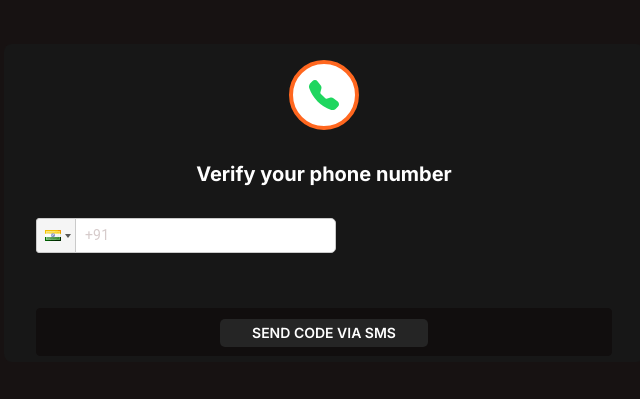
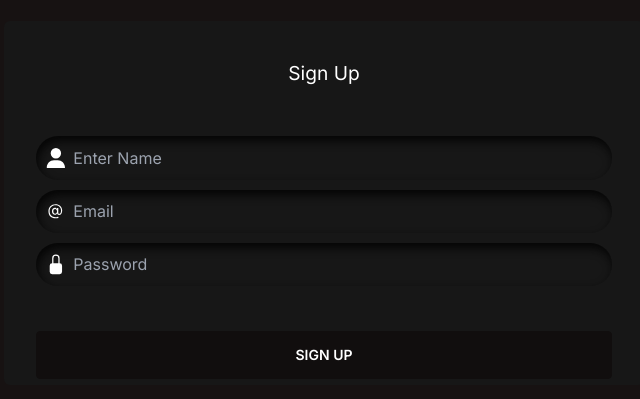
Before and after one commit to atulsingh369/esm-community, a Next.js app: page /Register in a window 1280 px wide. Shown: the part 197-596 px from the top of the page, without its empty margins (316-956 px from the left). Built offline with nearby package versions, Linux system fonts and the light colour scheme.

Commit message:
Updated UI

```diff
--- a/components/Navbar.jsx
+++ b/components/Navbar.jsx
@@ -17,7 +17,7 @@ const Navbar = () => {
     if (e.target.checked) {
       setTheme("light");
     } else {
-      setTheme("forest");
+			setTheme("forest");
     }
   };
 
--- a/package.json
+++ b/package.json
@@ -24,6 +24,7 @@
     "react-hot-toast": "^2.4.1",
     "react-icons": "^4.9.0",
     "react-phone-input-2": "^2.15.1",
+    "react-phone-number-input": "^3.2.25",
     "react-redux": "^8.0.5",
     "react-router-dom": "^6.11.2",
     "react-toastify": "^9.1.3",
--- a/src/app/Register/page.js
+++ b/src/app/Register/page.js
@@ -1,34 +1,51 @@
 "use client";
 import { useRouter } from 'next/navigation';
-import { useState } from "react";
+import { useEffect, useState } from "react";
 import { ToastContainer, toast } from "react-toastify";
 import "react-toastify/dist/ReactToastify.css";
-import { doc, setDoc } from "firebase/firestore";
-import { RecaptchaVerifier, signInWithPhoneNumber, createUserWithEmailAndPassword, sendEmailVerification, updateProfile } from "firebase/auth";
+import { doc, onSnapshot, setDoc, updateDoc } from "firebase/firestore";
+import { onAuthStateChanged, sendEmailVerification, updateProfile } from "firebase/auth";
+import { RecaptchaVerifier, signInWithPhoneNumber, createUserWithEmailAndPassword } from "firebase/auth";
 import { db, auth } from "../config";
 import { setUser } from "../../store";
+import Details from "./Details/page"
 import { BsFillShieldLockFill, BsTelephoneFill } from "react-icons/bs";
 import { CgSpinner } from "react-icons/cg";
 import OtpInput from "otp-input-react";
-import PhoneInput from "react-phone-input-2";
-import "react-phone-input-2/lib/style.css";
+import 'react-phone-number-input/style.css'
+import PhoneInput from 'react-phone-number-input'
 import { useDispatch } from 'react-redux';
 import { FaServicestack } from "react-icons/fa";
 import { GiField } from "react-icons/gi";
 import { BsFillTelephoneForwardFill } from "react-icons/bs";
 import { BiCurrentLocation } from "react-icons/bi";
 
-const RegisterForm = (props) => {
+const RegisterForm = () => {
 	const router = useRouter();
 	const [loading, setLoading] = useState(false);
 	// const dispatch = useDispatch();
 
 	const [otp, setOtp] = useState("");
-	const [ph, setPh] = useState("");
+	const [value, setValue] = useState()
 	const [showOTP, setShowOTP] = useState(false);
+	const [curUser, setCurUser] = useState({
+		email: "",
+		password: "",
+	});
+	const [data, setData] = useState([]);
+	const [showDetail, setShowDetail] = useState(false);
+	const [emailPass, setEmailPass] = useState(false);
 
-	const [showDetail, setShowDetail] = useState(false)
+	// useEffect(() => {
+	// 	const unSub = onSnapshot(doc(db, "users", curUser.email), (doc) => {
+	// 		doc.exists() && setData(doc.data());
+	// 	});
 
+	// 	return () => {
+	// 		unSub();
+	// 		setLoading(false);
+	// 	};
+	// }, []);
 
 	const onCaptchVerify = () => {
 		if (!window.recaptchaVerifier) {
@@ -52,19 +69,21 @@ const RegisterForm = (props) => {
 
 		const appVerifier = window.recaptchaVerifier;
 
-		const formatPh = "+" + ph;
+		const formatPh = "+" + value;
 
 		await signInWithPhoneNumber(auth, formatPh, appVerifier)
 			.then((confirmationResult) => {
 				window.confirmationResult = confirmationResult;
 				setLoading(false);
+				setTimeout(() => {
 					setShowOTP(true);
+				}, 1000);
 				toast.success("OTP sent successfully!");
 			})
 			.catch((error) => {
 				toast.error(error);
 				setLoading(false);
-				setPh("");
+				setValue("");
 			});
 	}
 
@@ -73,15 +92,12 @@ const RegisterForm = (props) => {
 		window.confirmationResult
 			.confirm(otp)
 			.then(async (res) => {
+				await updateDoc(doc(db, "users", curUser.email), {
+					phnNo: value,
+				});
+				setShowDetail(true)
 				toast.success("Verified");
 				setLoading(false);
-				console.log(res.user);
-				await setDoc(doc(db, "request", res.user.phoneNumber), {
-					uid: res.user.uid,
-					phoneNumber: res.user.phoneNumber,
-				});
-				// dispatch(setUser(res.user));
-				setShowDetail(true)
 			})
 			.catch((err) => {
 				toast.error(err);
@@ -89,9 +105,162 @@ const RegisterForm = (props) => {
 			});
 	}
 
+	const signUp = async () => {
+		setLoading(true);
+		if (!curUser.email || !curUser.password || !curUser.name) {
+			toast.error("Enter Required Details");
+			setCurUser({
+				name: "",
+				email: "",
+				password: "",
+			});
+
+			setLoading(false);
+			return;
+		}
+		try {
+			const credential = await createUserWithEmailAndPassword(
+				auth,
+				curUser.email,
+				curUser.password
+			);
+			const res = credential.user;
+			await updateProfile(res, {
+				displayName: curUser.name,
+			});
+			await sendEmailVerification(res);
+			await setDoc(doc(db, "users", res.email), {
+				uid: res.uid,
+				displayName: res.displayName,
+				email: res.email,
+			});
+			setCurUser({
+				name: "",
+				email: "",
+				password: "",
+			});
+			// const unsubscribe = onAuthStateChanged(auth, (currentUser) => {
+			// 	if (currentUser && currentUser.uid === user.uid) {
+			// 		currentUser.reload();
+			// 		if (currentUser.emailVerified) {
+			// 			// Email is verified, do nothing
+			// 			unsubscribe(); // Stop listening for changes
+			// 		} else {
+			// 			// Email is not verified, delete the user
+			// 			deleteDoc(doc(db, "users", user.email));
+			// 			currentUser.delete();
+			// 			toast.error("Email not verified, account deleted.");
+			// 			unsubscribe(); // Stop listening for changes
+			// 		}
+			// 	}
+			// });
+			setLoading(false);
+			setTimeout(() => {
+				setEmailPass(true);
+			}, 1000);
+			toast.success("Registerd Succesfully");
+		} catch (error) {
+			toast.error(error.code);
+			console.log(error);
+			setLoading(false)
+			setCurUser({
+				name: "",
+				email: "",
+				password: "",
+			});
+		}
+	};
+
 	return (
 		<>
-			{!showDetail ? (<div className={`flex flex-col justify-center items-center h-screen ${props.hide}`}>
+			{!emailPass ? (
+				<div className="flex flex-col justify-center items-center h-screen">
+					<div className="w-1/2">
+						<div className='form rounded-md'>
+							<p id="heading">Sign Up</p>
+							<div className="field">                              {/*Name*/}
+								<svg
+									className="input-icon"
+									xmlns="http://www.w3.org/2000/svg"
+									width="12"
+									height="12"
+									fill="currentColor"
+									viewBox="0 0 448 512">
+									<path d="M224 256A128 128 0 1 0 224 0a128 128 0 1 0 0 256zm-45.7 48C79.8 304 0 383.8 0 482.3C0 498.7 13.3 512 29.7 512H418.3c16.4 0 29.7-13.3 29.7-29.7C448 383.8 368.2 304 269.7 304H178.3z" /></svg>
+								<input
+									autoComplete="off"
+									required
+									name="name"
+									placeholder="Enter Name"
+									className="input-field"
+									type="text"
+									value={curUser.name}
+									onChange={(e) =>
+										setCurUser({ ...curUser, name: e.target.value })
+									}
+								/>
+							</div>
+							<div className="field">                              {/*Email*/}
+								<svg
+									className="input-icon"
+									xmlns="http://www.w3.org/2000/svg"
+									width="16"
+									height="16"
+									fill="currentColor"
+									viewBox="0 0 16 16">
+									<path d="M13.106 7.222c0-2.967-2.249-5.032-5.482-5.032-3.35 0-5.646 2.318-5.646 5.702 0 3.493 2.235 5.708 5.762 5.708.862 0 1.689-.123 2.304-.335v-.862c-.43.199-1.354.328-2.29.328-2.926 0-4.813-1.88-4.813-4.798 0-2.844 1.921-4.881 4.594-4.881 2.735 0 4.608 1.688 4.608 4.156 0 1.682-.554 2.769-1.416 2.769-.492 0-.772-.28-.772-.76V5.206H8.923v.834h-.11c-.266-.595-.881-.964-1.6-.964-1.4 0-2.378 1.162-2.378 2.823 0 1.737.957 2.906 2.379 2.906.8 0 1.415-.39 1.709-1.087h.11c.081.67.703 1.148 1.503 1.148 1.572 0 2.57-1.415 2.57-3.643zm-7.177.704c0-1.197.54-1.907 1.456-1.907.93 0 1.524.738 1.524 1.907S8.308 9.84 7.371 9.84c-.895 0-1.442-.725-1.442-1.914z"></path>
+								</svg>
+								<input
+									autoComplete="off"
+									required
+									placeholder="Email"
+									className="input-field"
+									type="email"
+									name="email"
+									value={curUser.email}
+									onChange={(e) =>
+										setCurUser({ ...curUser, email: e.target.value })
+									}
+								/>
+							</div>
+							<div className="field">                              {/*Password*/}
+								<svg
+									className="input-icon"
+									xmlns="http://www.w3.org/2000/svg"
+									width="16"
+									height="16"
+									fill="currentColor"
+									viewBox="0 0 16 16">
+									<path d="M8 1a2 2 0 0 1 2 2v4H6V3a2 2 0 0 1 2-2zm3 6V3a3 3 0 0 0-6 0v4a2 2 0 0 0-2 2v5a2 2 0 0 0 2 2h6a2 2 0 0 0 2-2V9a2 2 0 0 0-2-2z"></path>
+								</svg>
+								<input
+									autoComplete="off"
+									placeholder="Password"
+									className="input-field"
+									type="password"
+									name="password"
+									value={curUser.password}
+									onChange={(e) =>
+										setCurUser({ ...curUser, password: e.target.value })
+									}
+									required
+								/>
+							</div>
+
+							<button
+								onClick={signUp}
+								className="btn w-full flex gap-1 items-center justify-center py-2.5 text-white rounded">
+								{loading ? ("Signing You Up") : ("Sign Up")}
+							</button>
+
+						</div>
+					</div>
+					<ToastContainer />
+				</div>
+			)
+				: (<div>
+					{!showDetail ? (
+						<div className={`flex flex-col justify-center items-center h-screen`}>
 							<div className="w-1/2">
 
 								<div className="w-full form flex flex-col gap-4 rounded-lg p-4">
@@ -136,7 +305,11 @@ const RegisterForm = (props) => {
 											>
 												Verify your phone number
 											</label>
-								<PhoneInput country={"in"} value={ph} onChange={setPh} />
+											<PhoneInput
+												placeholder="Enter phone number"
+												defaultCountry="IN"
+												value={value}
+												onChange={setValue} />
 											<div id="recaptcha-container"
 												data-sitekey="6LcsaxsdAAAAAEBn0sPDCEncnU9564MisyRuDzD_"
 												data-callback="sendForm"
@@ -156,96 +329,11 @@ const RegisterForm = (props) => {
 								</div>
 							</div>
 							<ToastContainer />
-			</div>) : (<div className="flex flex-col justify-center items-center h-screen">
-				<div className="w-1/2">
-					<div className="form">
-						<p id="heading">Fill Up Your Details</p>
-						<div className="field">
-							<svg
-								className="input-icon"
-								xmlns="http://www.w3.org/2000/svg"
-								width="16"
-								height="16"
-								fill="currentColor"
-								viewBox="0 0 16 16"
-							>
-								<path d="M13.106 7.222c0-2.967-2.249-5.032-5.482-5.032-3.35 0-5.646 2.318-5.646 5.702 0 3.493 2.235 5.708 5.762 5.708.862 0 1.689-.123 2.304-.335v-.862c-.43.199-1.354.328-2.29.328-2.926 0-4.813-1.88-4.813-4.798 0-2.844 1.921-4.881 4.594-4.881 2.735 0 4.608 1.688 4.608 4.156 0 1.682-.554 2.769-1.416 2.769-.492 0-.772-.28-.772-.76V5.206H8.923v.834h-.11c-.266-.595-.881-.964-1.6-.964-1.4 0-2.378 1.162-2.378 2.823 0 1.737.957 2.906 2.379 2.906.8 0 1.415-.39 1.709-1.087h.11c.081.67.703 1.148 1.503 1.148 1.572 0 2.57-1.415 2.57-3.643zm-7.177.704c0-1.197.54-1.907 1.456-1.907.93 0 1.524.738 1.524 1.907S8.308 9.84 7.371 9.84c-.895 0-1.442-.725-1.442-1.914z"></path>
-							</svg>
-							<input
-								autoComplete="off"
-								placeholder="Name"
-								className="input-field"
-								type="text"
-							/>
-						</div>
-						<div className="field">
-							<FaServicestack className="input-icon" />
-							<input
-								autoComplete="off"
-								placeholder="Service No."
-								className="input-field"
-								type="text"
-							/>
-						</div>
-						<div className="field">
-							<GiField className="input-icon" />
-							<select className="w-full h-5 bg-[#171717] rounded-full outline-none ">
-								<option value="0" key="0">
-									Select Your Service Field
-								</option>
-								<option value="1" key="1">
-									Army
-								</option>
-								<option value="2" key="2">
-									Air Force
-								</option>
-								<option value="3" key="3">
-									Navy
-								</option>
-							</select>
-						</div>
-						<div className="field">
-							<BiCurrentLocation className="input-icon" />
-							<input
-								placeholder="Address"
-								className="input-field"
-								type="text"
-							/>
-						</div>
-						<div className="field">
-							<BsFillTelephoneForwardFill className="input-icon" />
-							<input
-								placeholder="Email"
-								className="input-field"
-								type="email"
-							/>
-						</div>
-						<div className="field">
-							<svg
-								className="input-icon"
-								xmlns="http://www.w3.org/2000/svg"
-								width="16"
-								height="16"
-								fill="currentColor"
-								viewBox="0 0 16 16"
-							>
-								<path d="M13.106 7.222c0-2.967-2.249-5.032-5.482-5.032-3.35 0-5.646 2.318-5.646 5.702 0 3.493 2.235 5.708 5.762 5.708.862 0 1.689-.123 2.304-.335v-.862c-.43.199-1.354.328-2.29.328-2.926 0-4.813-1.88-4.813-4.798 0-2.844 1.921-4.881 4.594-4.881 2.735 0 4.608 1.688 4.608 4.156 0 1.682-.554 2.769-1.416 2.769-.492 0-.772-.28-.772-.76V5.206H8.923v.834h-.11c-.266-.595-.881-.964-1.6-.964-1.4 0-2.378 1.162-2.378 2.823 0 1.737.957 2.906 2.379 2.906.8 0 1.415-.39 1.709-1.087h.11c.081.67.703 1.148 1.503 1.148 1.572 0 2.57-1.415 2.57-3.643zm-7.177.704c0-1.197.54-1.907 1.456-1.907.93 0 1.524.738 1.524 1.907S8.308 9.84 7.371 9.84c-.895 0-1.442-.725-1.442-1.914z"></path>
-							</svg>
-							<input
-								autoComplete="off"
-								placeholder="Pan Card (Optional)"
-								className="input-field"
-								type="text"
-							/>
-						</div>
-						<div className="btn mb-2">
-							<button className="button2">
-								Save & Next
-							</button>
-						</div>
-					</div>
-				</div>
-			</div>)}
+						</div>) : (
+						<Details />
+					)}</div>)}
+
+
 
 		</>
 	);
--- a/src/app/page.js
+++ b/src/app/page.js
@@ -43,7 +43,6 @@ export default function Home() {
 					<MovingText />
 					<Gallery />
 					<Footer />
-					<RegisterForm hide="hidden" />
 				</PersistGate>
 			</Provider>
 		</>
```
Also changed, not shown: src/app/Register/Details/page.js (+9 -31 lines), 1 other file (tests, documents, lock files or other folders). Lines whose indentation alone changed are shown as unchanged.
